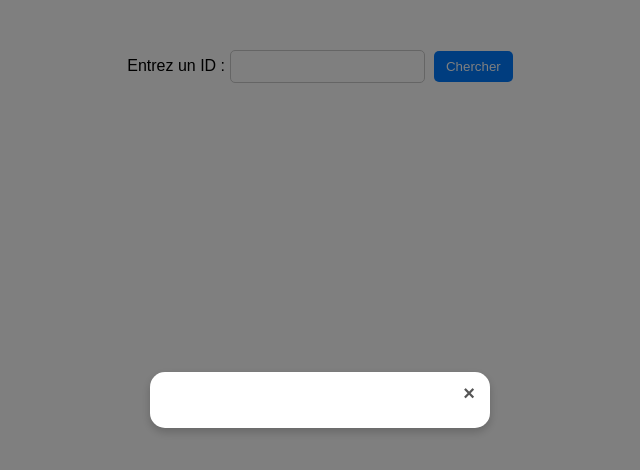
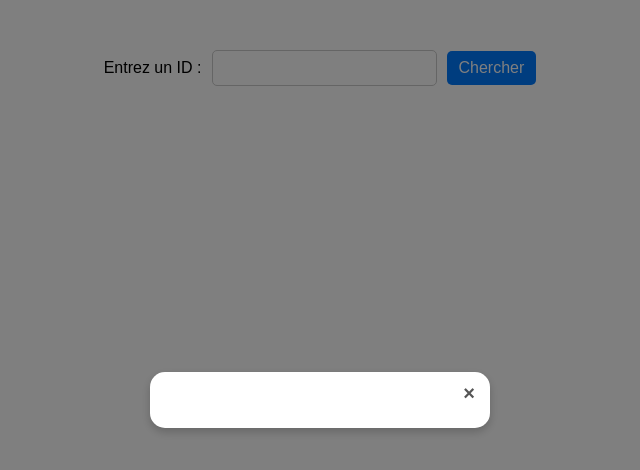
Before and after one commit to L0UARN/super-projet, a website: page index.html in a window 1280 px wide. Shown: the whole page, without its empty margins (320-960 px from the left). Drawn offline with Linux system fonts and the light colour scheme.

Commit message:
Save before merge with Create branch

```diff
--- a/styles.css
+++ b/styles.css
@@ -1,8 +1,17 @@
 /* Style global */
 body {
     font-family: Arial, sans-serif;
-    margin: 0;
+    margin: 20px;
     padding: 0;
+}
+
+/* Titre en haut à gauche */
+h1 {
+    position: absolute;
+    top: 10px;
+    left: 10px;
+    font-size: 24px;
+    font-weight: bold;
 }
 
 /* Fond grisé quand la modale est ouverte */
@@ -48,17 +57,22 @@ body {
 
 /* Formulaire */
 form {
-    text-align: center;
+    display: flex;
+    align-items: center;
+    gap: 10px;
+    justify-content: center;
     margin-top: 50px;
 }
 
+/* Champs de saisie */
 input {
     padding: 8px;
-    margin-right: 5px;
     border: 1px solid #ccc;
     border-radius: 5px;
+    font-size: 16px;
 }
 
+/* Bouton */
 button {
     padding: 8px 12px;
     border: none;
@@ -66,6 +80,7 @@ button {
     color: white;
     border-radius: 5px;
     cursor: pointer;
+    font-size: 16px;
 }
 
 button:hover {
```
